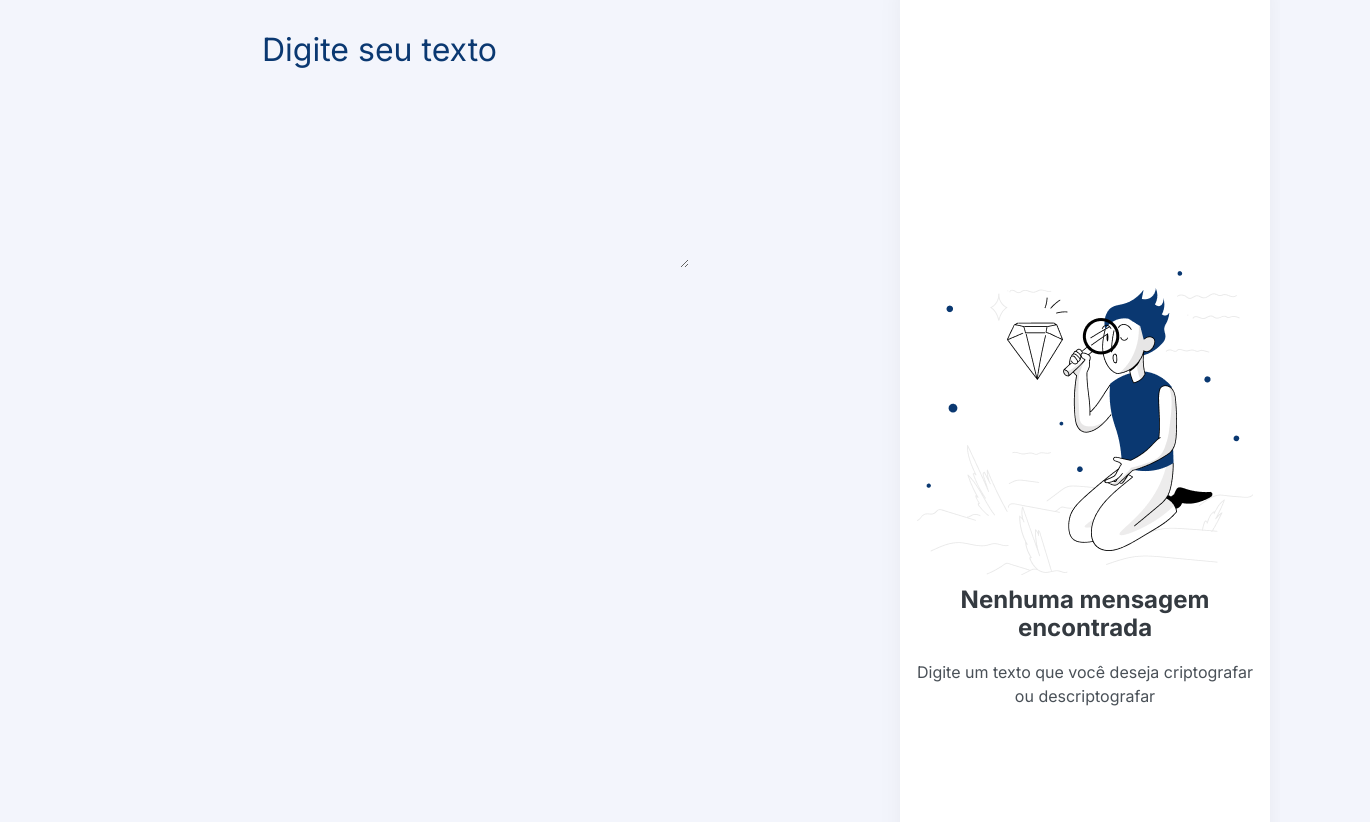
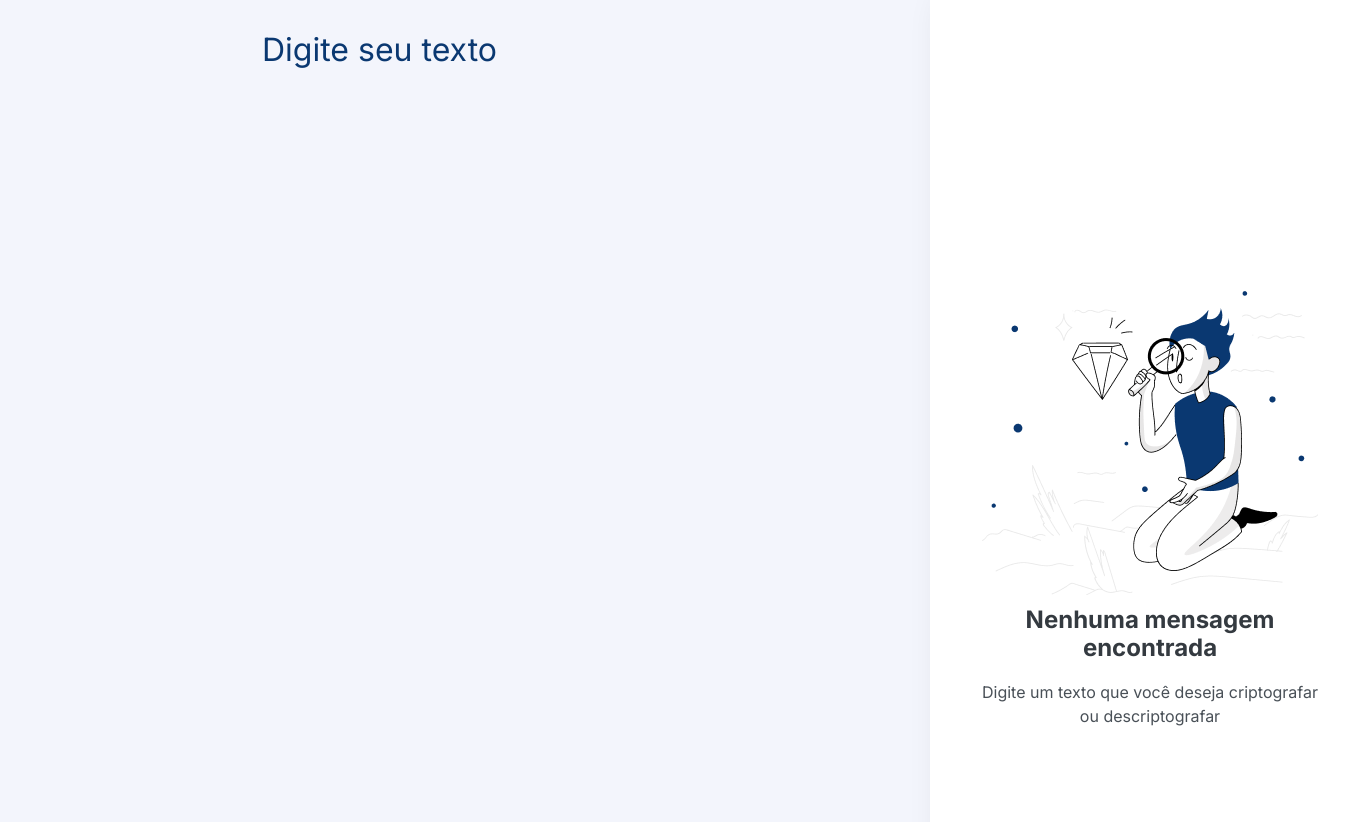
Before and after one commit to IallyFabiane/decodificador-codificador-de-texto-alura-challenges-oracle-one, a plain HTML site: page index.html in a window 1280 px wide. Shown: the part 104-926 px from the top of the page, 1370 px wide, since content can reach past the window. Drawn offline with Linux system fonts and the light colour scheme.

Commit message:
Update styles.css

```diff
--- a/assets/css/styles.css
+++ b/assets/css/styles.css
@@ -21,6 +21,7 @@ body {
     align-items: flex-start;
     flex-direction: column;
     flex-wrap: wrap;
+    text-align: center;
     justify-content: space-evenly;
     margin: 40px;
     padding-left: 30px;
@@ -30,6 +31,10 @@ body {
     font-size: 28px;
     line-height: 150%;
     color: #0A3871;
+    width: 600px;
+    overflow-wrap: break-word;
+    word-wrap: break-word;
+    word-break: break-word;
 }
 
 .texto {
@@ -42,6 +47,7 @@ body {
     color: #0A3871;
     background: none;
     border: none;
+    resize: none;
 }
 
 .texto:focus {
@@ -50,7 +56,7 @@ body {
 
 .container-void {
     width: 400px;
-    height: 700px;
+    height: 600px;
 }
 
 .container-botoes {
@@ -62,7 +68,7 @@ body {
     gap: 8px;
 }
 
-#container-mensagem-validacao {
+.container-mensagem-validacao {
     display: flex;
     flex-direction: row;
     align-items: center;
@@ -72,7 +78,7 @@ body {
     width: 252px;
     height: 18px;
     left: 55px;
-    top: 1000px;
+    top: 680px;
     font-family: 'Inter';
     font-style: normal;
     font-weight: 400;
@@ -80,7 +86,6 @@ body {
     line-height: 150%;
     color: #495057;
     opacity: 0.8;
-    visibility: hidden;
 }
 
 .criptografar {
@@ -98,8 +103,8 @@ body {
 .criptografar:hover {
     background: #D8DFE8;
     color: #0A3871;
-    border: 1px solid #0A3871;
     cursor: pointer;
+    box-shadow: 1px 1px 1px 1px #495057;
 }
 
 .descriptografar {
@@ -119,14 +124,16 @@ body {
     background: #495057;
     color: #fff;
     cursor: pointer;
+    box-shadow: 1px 1px 1px 1px #343A40;
 }
 
 .container-retangulo {
     position: absolute;
-    width: 350px;
+    width: 400px;
     height: 1100px;
-    left: 900px;
-    top: -85px;
+    left: 930px;
+    top: -65px;
+    padding: 0 20px;
     background: #fff;
     box-shadow: 0px 24px 32px -8px rgba(0, 0, 0, 0.08);
     border-radius: 32px;
@@ -134,7 +141,6 @@ body {
     flex-direction: column;
     align-items: center;
     justify-content: center;
-    padding: 0 10px;
     flex-wrap: wrap;
     font-family: 'Inter', sans-serif;
     font-style: normal;
@@ -143,6 +149,9 @@ body {
     line-height: 150%;
     text-align: center;
     color: #0A3871;
+    overflow-wrap: break-word;
+    word-wrap: break-word;
+    word-break: break-word;
 }
 
 .imagem-menino {
```
